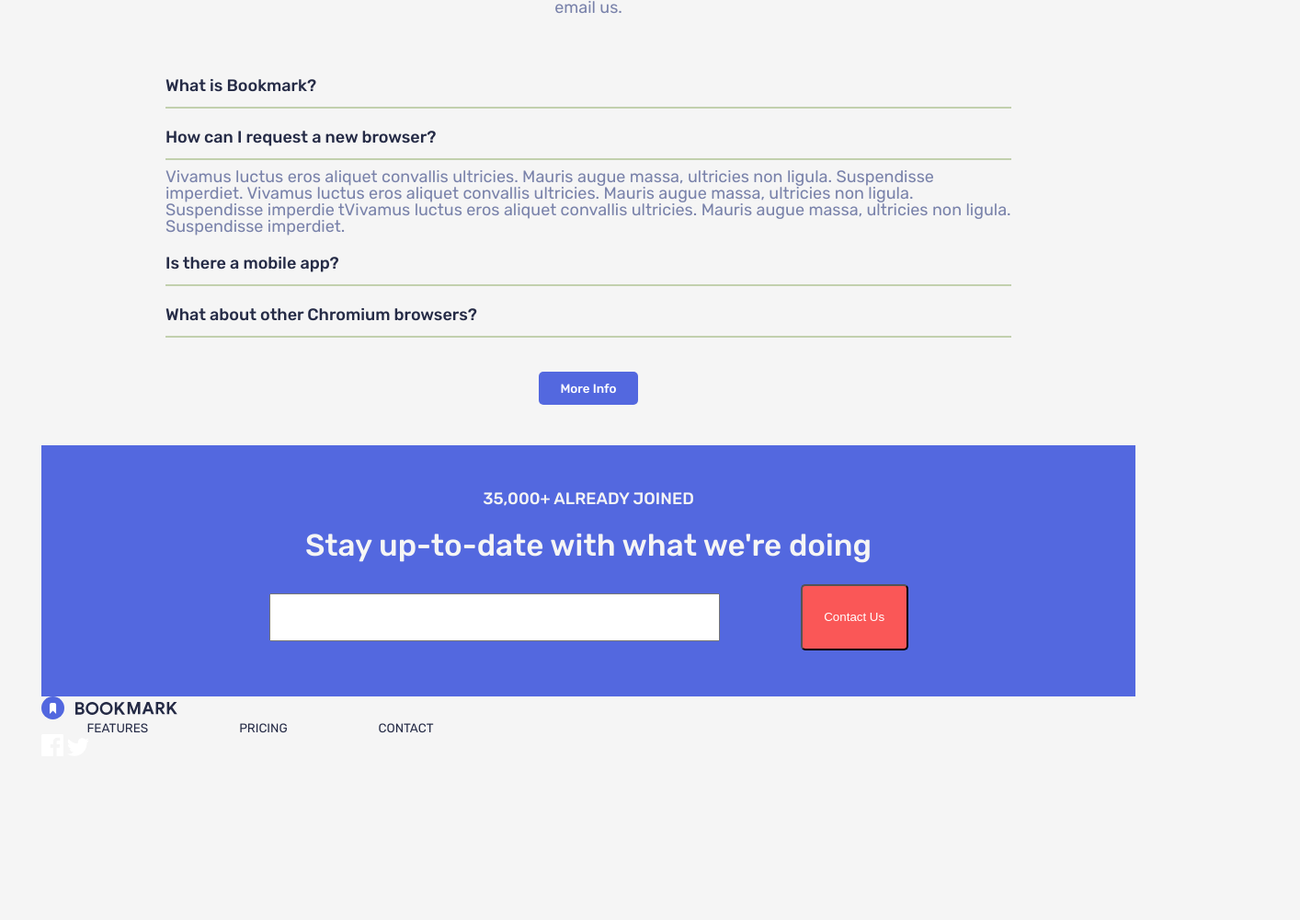
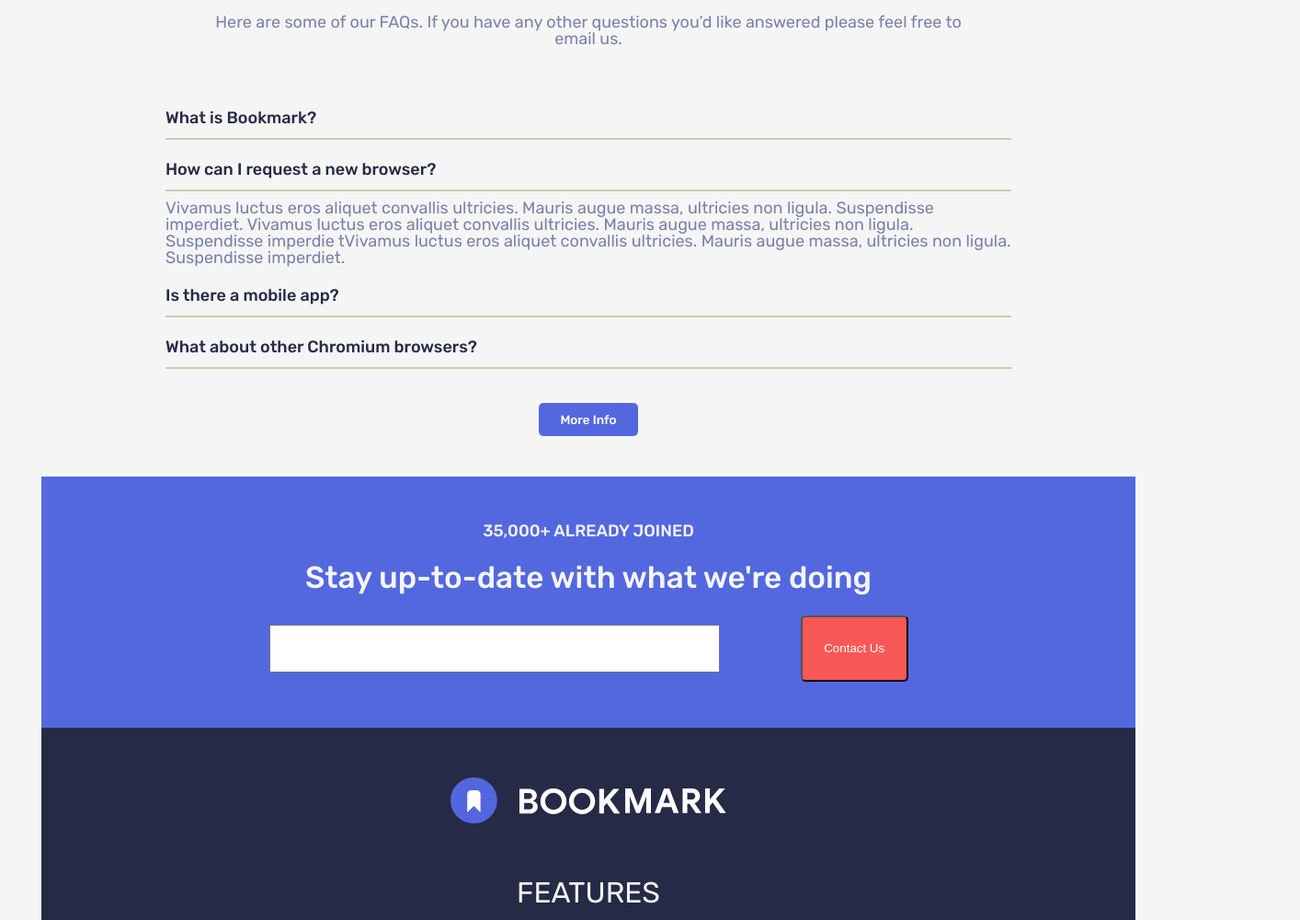
Before and after one commit to lucaso-silva/landg-pg-bookmark--CTD, a plain HTML site: page index.html in a window 1280 px wide. Shown: the part 1800-2800 px from the top of the page at 92% size, 1414 px wide, since content can reach past the window. Before the commit the page ends 2634 px from the top, so only its background shows below. Drawn offline with Linux system fonts and the light colour scheme.

Commit message:
:lipstick: styling footer

```diff
--- a/assets/styles/style.css
+++ b/assets/styles/style.css
@@ -4,6 +4,7 @@
 @import url("./styles/section-browser.css");
 @import url("./styles/section-faq.css");
 @import url("./styles/form-section.css");
+@import url("./styles/footer.css");
 
 :root {
 --main-font: 'Rubik', sans-serif;
--- /dev/null
+++ b/assets/styles/styles/footer.css
@@ -0,0 +1,67 @@
+.footer  {
+    background-color: var(--very-dark-blue);
+    padding: 2em 1em;
+    text-align: center;
+    display: flex;
+    flex-direction: column;
+    justify-content: space-between;
+    align-items: center;
+}
+
+.logo-ft {
+    width: 175px;
+    margin-bottom: 2em;
+}
+
+.foot-menu {
+    display: flex;
+    flex-direction: column;
+    color: var(--bg-color);
+}
+
+.li-menu {
+    font-size: 1.25em;
+    padding: .75em 0;
+}
+
+.social-media {
+    display: flex;
+    justify-content: space-around;
+    margin-top: 2.25em;
+    width: 40%;
+}
+
+
+@media screen and (min-width: 768px) {
+    .logo-ft {
+        width: 230px;
+    }
+
+    .foot-menu {
+        text-align: center;
+    }
+
+    .social-media {
+        width: 20%;
+    }
+
+    .logo-socialmedia {
+        width: 30px;
+    }
+}
+
+@media screen and (min-width: 1024px) {
+    .logo-ft {
+        margin-top: 1em;
+        width: 300px;
+    }
+
+    .li-menu {
+        font-size: 1.75em;
+    }
+
+    .logo-socialmedia {
+        width: 40px;
+        margin: 1.5em 0 2.5em 0;
+    }
+}
--- a/index.html
+++ b/index.html
@@ -151,21 +151,17 @@
             </form>
         </section>
         <footer class="footer">
-            <div class="footer-logo">
-                <img src="./assets/img/logo-bookmark.svg" class="logo" alt="Logotipo da BookMark">
-            </div>
-            <div class="footer-menu">
+                <img src="./assets/img/logo-bookmark-white.svg" class="logo-ft" alt="Logotipo da BookMark">
                 <nav class="menu">
-                    <ul class="nav-menu">
+                    <ul class="foot-menu">
                         <li class="li-menu"><a class="menu-link">Features</a></li>
                         <li class="li-menu"><a class="menu-link">Pricing</a></li>
                         <li class="li-menu"><a class="menu-link">Contact</a></li>
                     </ul>
                 </nav>
-            </div>
             <div class="social-media">
-                <a><img src="./assets/img/icon-facebook.svg" alt="Logotipo Facebook"></a>
-                <a><img src="./assets/img/icon-twitter.svg" alt="Logotipo Twitter"></a>
+                <a><img src="./assets/img/icon-facebook.svg" alt="Logotipo Facebook" class="logo-socialmedia"></a>
+                <a><img src="./assets/img/icon-twitter.svg" alt="Logotipo Twitter" class="logo-socialmedia"></a>
             </div>
         </footer>
     </div>
```
Also changed, not shown: assets/img/logo-bookmark-white.svg (added).
